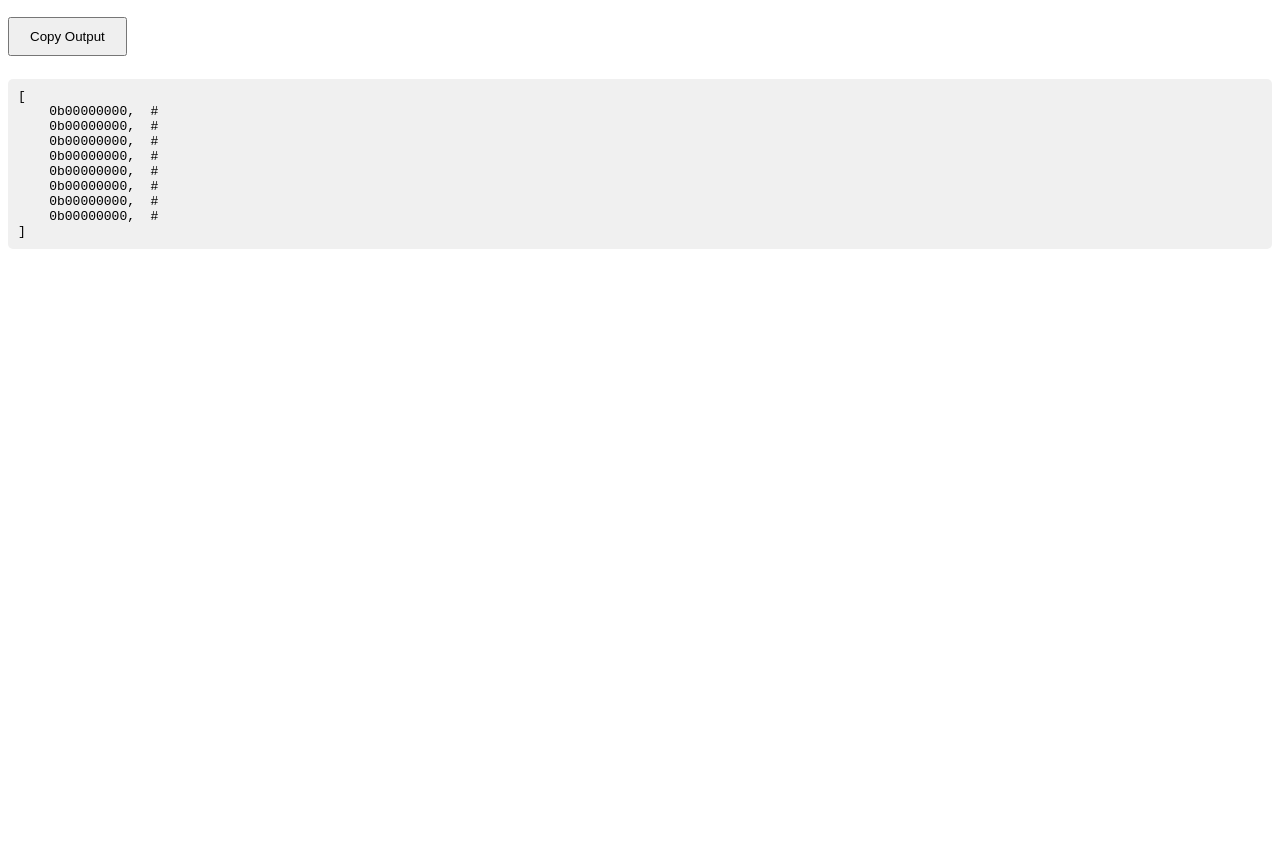
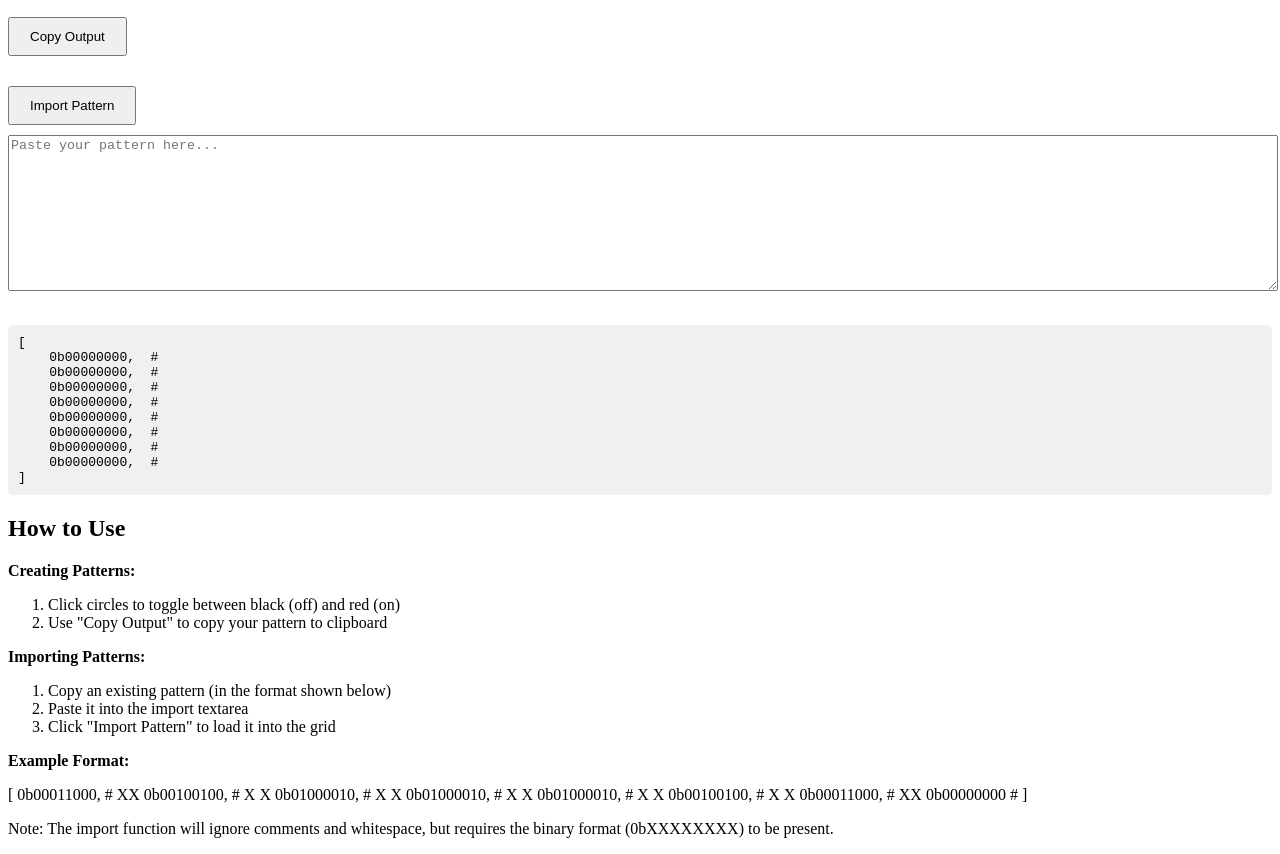
Before and after one commit to jfpalomeque/8x8_matrix_creator, a plain HTML site: page index.html in a window 1280 px wide. Shown: the part 596-1450 px from the top of the page. Before the commit the page ends 858 px from the top, so only its background shows below. Drawn offline with Linux system fonts and the light colour scheme.

Commit message:
Pattern import added

```diff
--- a/index.html
+++ b/index.html
@@ -3,7 +3,6 @@
 <head>
     <title>8x8 Grid Drawer</title>
     <style>
-        /* Add header styles */
         .header {
             text-align: center;
             margin-bottom: 20px;
@@ -21,8 +20,6 @@
             max-width: 600px;
             margin: 0 auto;
         }
-
-        /* Existing styles */
         .row {
             display: flex;
             gap: 5px;
@@ -54,10 +51,18 @@
             margin-bottom: 10px;
             cursor: pointer;
         }
+        .import-section {
+            margin: 20px 0;
+        }
+        #importInput {
+            width: 100%;
+            height: 150px;
+            font-family: monospace;
+            margin-bottom: 10px;
+        }
     </style>
 </head>
 <body>
-    <!-- Added header section -->
     <div class="header">
         <h1 class="title">8x8 Grid Drawer Web App</h1>
         <p class="description">
@@ -66,13 +71,17 @@
         </p>
     </div>
 
-    <!-- Existing content -->
     <div id="grid"></div>
     <button onclick="copyOutput()">Copy Output</button>
+
+    <div class="import-section">
+        <button onclick="importPattern()">Import Pattern</button>
+        <textarea id="importInput" placeholder="Paste your pattern here..."></textarea>
+    </div>
+
     <pre id="output"></pre>
 
     <script>
-        // Existing JavaScript remains unchanged
         function createGrid() {
             const grid = document.getElementById('grid');
             for (let i = 0; i < 8; i++) {
@@ -121,7 +130,64 @@
             });
         }
 
+        // New import functionality
+        function importPattern() {
+            const input = document.getElementById('importInput').value;
+            const rows = input
+                .split('\n')
+                .filter(line => line.trim().startsWith('0b'))
+                .map(line => {
+                    const match = line.match(/0b([01]{8})/);
+                    return match ? match[1] : null;
+                });
+
+            if (rows.length !== 8 || rows.some(row => !row)) {
+                alert('Invalid format! Please paste the exact output format.');
+                return;
+            }
+
+            const gridRows = document.getElementsByClassName('row');
+            for (let i = 0; i < 8; i++) {
+                const cells = gridRows[i].getElementsByClassName('cell');
+                const bits = rows[i].split('');
+                for (let j = 0; j < 8; j++) {
+                    cells[j].classList.toggle('active', bits[j] === '1');
+                }
+            }
+            updateOutput();
+        }
+
         createGrid();
     </script>
+ <div class="instructions">
+        <h2>How to Use</h2>
+        <p><strong>Creating Patterns:</strong></p>
+        <ol>
+            <li>Click circles to toggle between black (off) and red (on)</li>
+            <li>Use "Copy Output" to copy your pattern to clipboard</li>
+        </ol>
+
+        <p><strong>Importing Patterns:</strong></p>
+        <ol>
+            <li>Copy an existing pattern (in the format shown below)</li>
+            <li>Paste it into the import textarea</li>
+            <li>Click "Import Pattern" to load it into the grid</li>
+        </ol>
+
+        <p><strong>Example Format:</strong></p>
+        <div class="example">
+[
+    0b00011000,  #    XX
+    0b00100100,  #   X  X
+    0b01000010,  #  X    X
+    0b01000010,  #  X    X
+    0b01000010,  #  X    X
+    0b00100100,  #   X  X
+    0b00011000,  #    XX
+    0b00000000   #
+]
+        </div>
+        <p>Note: The import function will ignore comments and whitespace, but requires the binary format (0bXXXXXXXX) to be present.</p>
+    </div>
 </body>
 </html>
```
